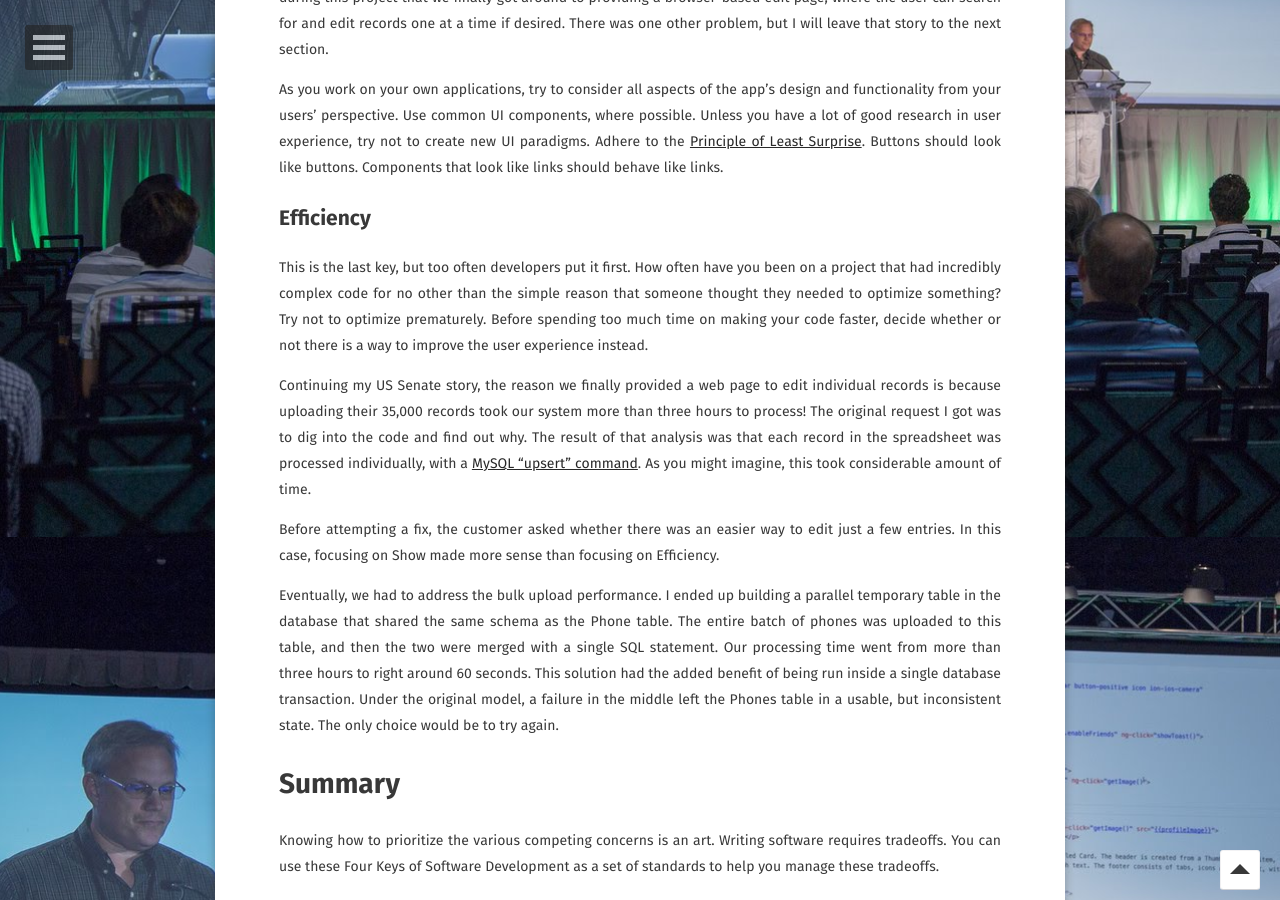
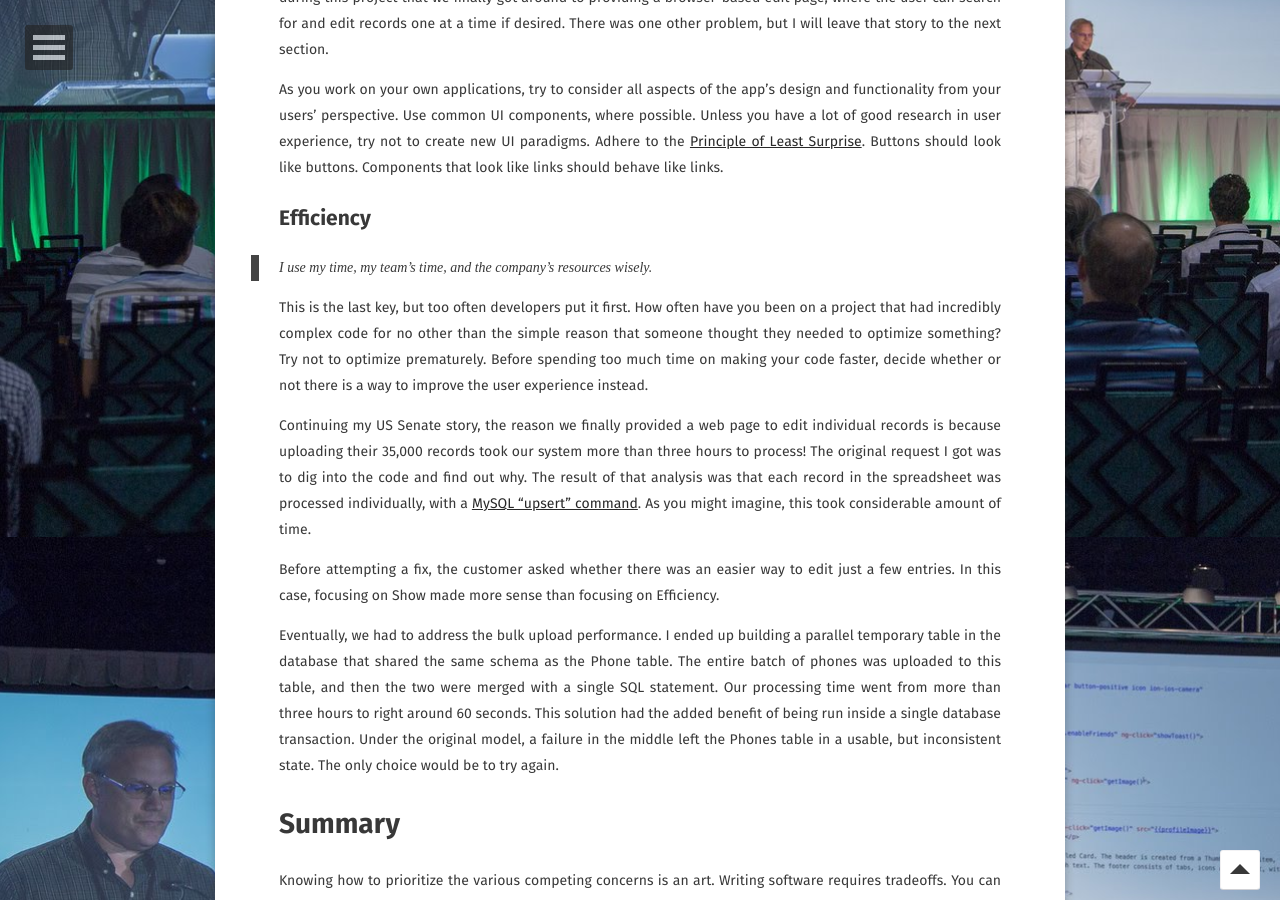
Before and after one commit to walkingriver/walkingriver.github.io, a Jekyll site: the page built from _posts/2020-06-16-four-keys.md, in a window 1280 px wide and 900 px high, scrolled down 6663 px. Built offline with Jekyll 4.4.1, drawn with Linux system fonts in a browser that asks for light colours; some web fonts are replaced.

Commit message:
Revert "Typo fixes"
This reverts commit acf496638780c4970e8110bbc62603a3a65965f4.

```diff
--- a/_posts/2020-06-16-four-keys.md
+++ b/_posts/2020-06-16-four-keys.md
@@ -144,6 +144,8 @@ As you work on your own applications, try to consider all aspects of the app’s
 
 ## Efficiency
 
+> I use my time, my team’s time, and the company’s resources wisely.
+
 This is the last key, but too often developers put it first. How often have you been on a project that had incredibly complex code for no other than the simple reason that someone thought they needed to optimize something? Try not to optimize prematurely. Before spending too much time on making your code faster, decide whether or not there is a way to improve the user experience instead.
 
 Continuing my US Senate story, the reason we finally provided a web page to edit individual records is because uploading their 35,000 records took our system more than three hours to process! The original request I got was to dig into the code and find out why. The result of that analysis was that each record in the spreadsheet was processed individually, with a [MySQL “upsert” command](https://www.techbeamers.com/mysql-upsert/). As you might imagine, this took considerable amount of time.
```
